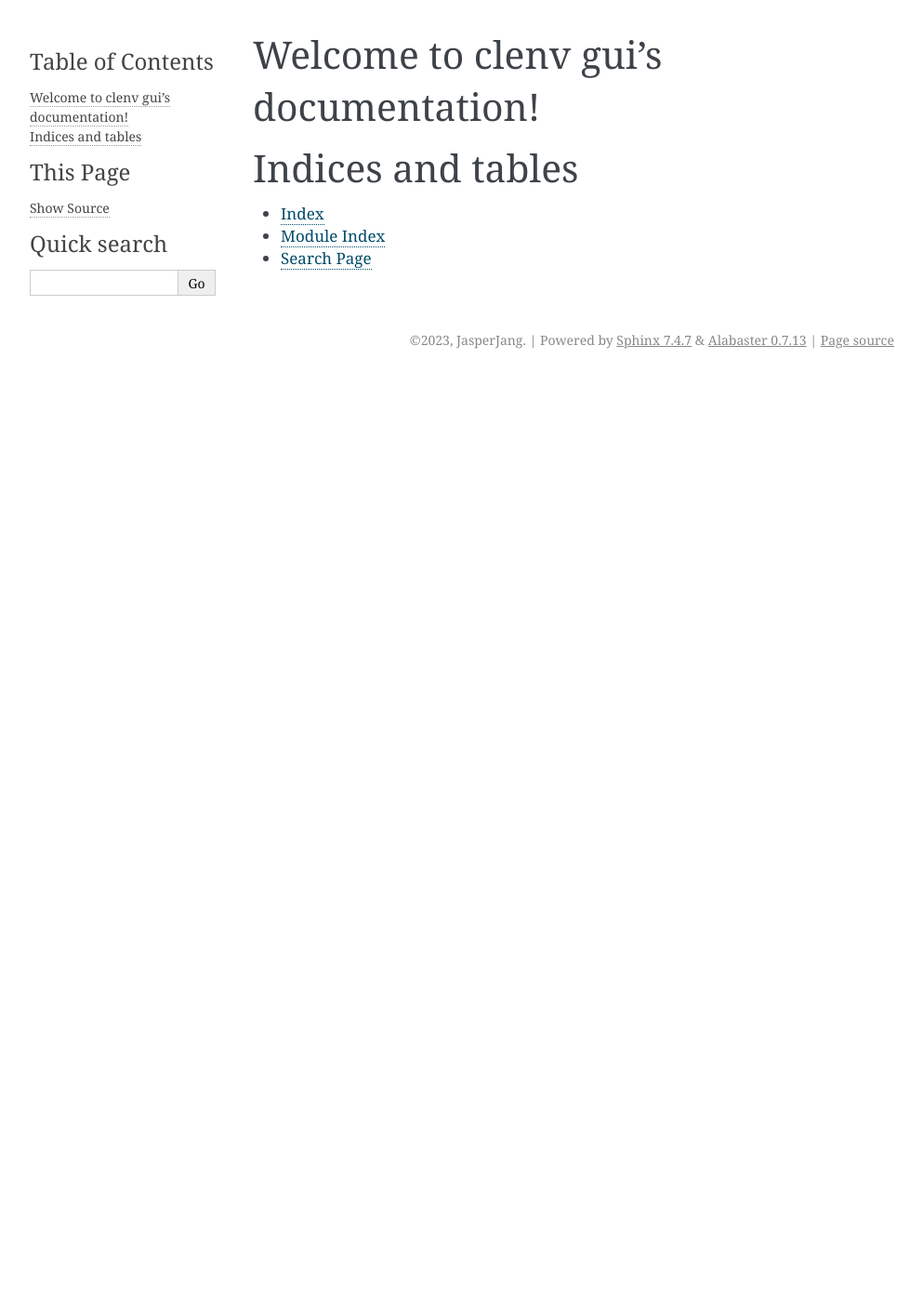
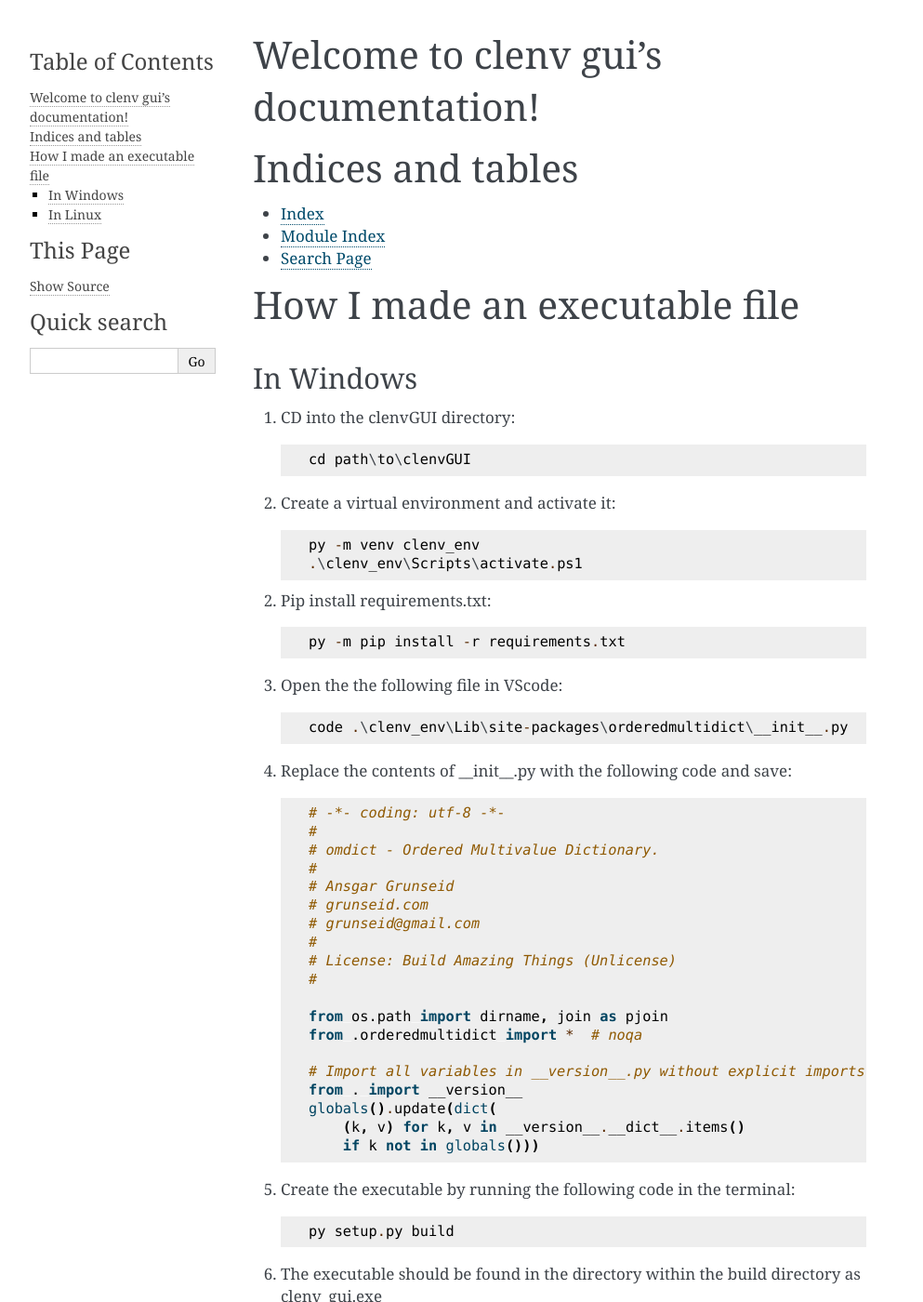
Before and after one commit to jasperjang/clenvGUI, a Sphinx documentation site: the page built from docs/source/index.rst, in a window 1280 px wide and 1400 px high. Shown: the whole window at 93% size, without its empty margins (148-1141 px from the left). Built offline with Sphinx 7.4.7, drawn with Linux system fonts in a browser that asks for light colours; some of the changed text lies outside the part shown.

Commit message:
changed formatting of readme

```diff
--- a/docs/source/index.rst
+++ b/docs/source/index.rst
@@ -18,3 +18,99 @@ Indices and tables
 * :ref:`genindex`
 * :ref:`modindex`
 * :ref:`search`
+
+How I made an executable file
+=============================
+In Windows
+----------
+1. CD into the clenvGUI directory::
+
+    cd path\to\clenvGUI
+
+2. Create a virtual environment and activate it::
+
+    py -m venv clenv_env
+    .\clenv_env\Scripts\activate.ps1
+
+2. Pip install requirements.txt::
+
+    py -m pip install -r requirements.txt
+
+3. Open the the following file in VScode::
+
+    code .\clenv_env\Lib\site-packages\orderedmultidict\__init__.py
+
+4. Replace the contents of __init__.py with the following code and save::
+
+    # -*- coding: utf-8 -*-
+    #
+    # omdict - Ordered Multivalue Dictionary.
+    #
+    # Ansgar Grunseid
+    # grunseid.com
+    # grunseid@gmail.com
+    #
+    # License: Build Amazing Things (Unlicense)
+    #
+
+    from os.path import dirname, join as pjoin
+    from .orderedmultidict import *  # noqa
+
+    # Import all variables in __version__.py without explicit imports.
+    from . import __version__
+    globals().update(dict(
+        (k, v) for k, v in __version__.__dict__.items()
+        if k not in globals()))
+
+5. Create the executable by running the following code in the terminal::
+
+    py setup.py build
+
+6. The executable should be found in the directory within the build directory as clenv_gui.exe
+
+In Linux
+--------
+1. CD into the clenvGUI directory::
+
+    cd path/to/clenvGUI
+
+2. Create a virtual environment and activate it::
+
+    python3 -m venv clenv_env
+    ./clenv_env/bin/activate
+
+2. Pip install requirements.txt::
+
+    pip install -r requirements.txt
+
+3. Open the the following file in VScode::
+
+    code ./clenv_env/lib/python3.10/site-packages/orderedmultidict/__init__.py
+
+4. Replace the contents of __init__.py with the following code and save::
+
+    # -*- coding: utf-8 -*-
+    #
+    # omdict - Ordered Multivalue Dictionary.
+    #
+    # Ansgar Grunseid
+    # grunseid.com
+    # grunseid@gmail.com
+    #
+    # License: Build Amazing Things (Unlicense)
+    #
+
+    from os.path import dirname, join as pjoin
+    from .orderedmultidict import *  # noqa
+
+    # Import all variables in __version__.py without explicit imports.
+    from . import __version__
+    globals().update(dict(
+        (k, v) for k, v in __version__.__dict__.items()
+        if k not in globals()))
+
+5. Create the executable by running the following code in the terminal::
+
+    python3 setup.py build
+
+6. The executable should be found in the directory within the build directory as clenv_gui
```
